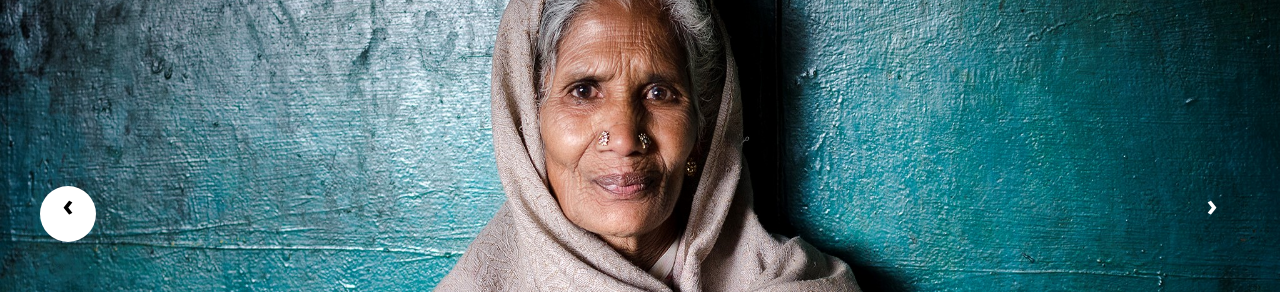
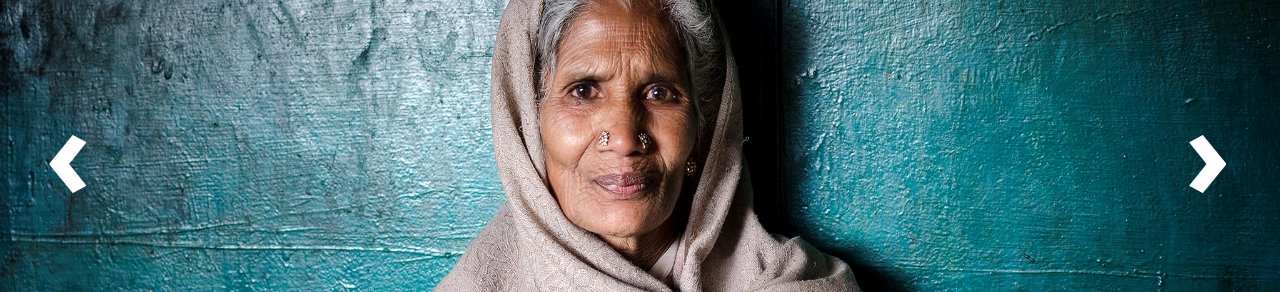
Before and after one commit to sahildkun/OLDAGEHOME, a React (Create React App) app: page / in a window 1280 px wide. Shown: the part 146-438 px from the top of the page. Built offline with nearby package versions, Linux system fonts and the light colour scheme.

Commit message:
indcators carousel updated

```diff
--- a/src/Carousel.js
+++ b/src/Carousel.js
@@ -18,22 +18,22 @@ function Carousel() {
             <div className="carousel-item absolute opacity-0" style={{height: '72vh'}}>
             <img src="image2.jpg" class="block w-full h-full" alt="..."/>
             </div>
-            <label htmlFor="carousel-3" className="prev control-1 w-14 h-14 ml-2 md:ml-10 absolute cursor-pointer hidden text-3xl font-bold text-black hover:text-white rounded-full bg-white hover:bg-blue-900 leading-tight text-center  inset-y-0 left-0 my-auto">‹</label>
-            <label htmlFor="carousel-2" className="next control-1 w-14 h-14 mr-2 md:mr-10 absolute cursor-pointer hidden text-3xl font-bold text-white hover:text-white rounded-full  hover:bg-blue-900 leading-tight text-center  inset-y-0 right-0 my-auto">›</label>
+            <label htmlFor="carousel-3" className="prev control-1 w-14 h-14 ml-2 md:ml-10 absolute cursor-pointer hidden text-9xl font-bold text-white hover:text-white rounded-full   leading-tight text-center  inset-y-0 left-0 my-36">‹</label>
+            <label htmlFor="carousel-2" className="next control-1 w-14 h-14 mr-2 md:mr-10 absolute cursor-pointer hidden text-9xl font-bold text-white hover:text-white rounded-full   leading-tight te9t-center  inset-y-0 right-0 my-36">›</label>
             {/*Slide 2*/}
             <input className="carousel-open" type="radio" id="carousel-2" name="carousel" aria-hidden="true" hidden />
             <div className="carousel-item absolute opacity-0" style={{height: '72vh'}}>
             <img src="image1.jpg" class="block w-full h-full" alt="..." />
             </div>
-            <label htmlFor="carousel-1" className="prev control-2 w-14 h-14 ml-2 md:ml-10 absolute cursor-pointer hidden text-3xl font-bold text-black hover:text-white rounded-full bg-white hover:bg-blue-900 leading-tight text-center z-10 inset-y-0 left-0 my-auto">‹</label>
-            <label htmlFor="carousel-3" className="next control-2 w-14 h-14 mr-2 md:mr-10 absolute cursor-pointer hidden text-3xl font-bold text-black hover:text-white rounded-full bg-white hover:bg-blue-900 leading-tight text-center z-10 inset-y-0 right-0 my-auto">›</label>
+            <label htmlFor="carousel-1" className="prev control-2 w-14 h-14 ml-2 md:ml-10 absolute cursor-pointer hidden text-9xl font-bold text-white hover:text-white rounded-full  leading-tight text-center z-10 inset-y-0 left-0 my-36">‹</label>
+            <label htmlFor="carousel-3" className="next control-2 w-14 h-14 mr-2 md:mr-10 absolute cursor-pointer hidden text-9xl font-bold text-white hover:text-white rounded-full  leading-tight text-center z-10 inset-y-0 right-0 my-36">›</label>
             {/*Slide 3*/}
             <input className="carousel-open" type="radio" id="carousel-3" name="carousel" aria-hidden="true" hidden />
             <div className="carousel-item absolute opacity-0" style={{height: '72vh'}}>
             <img src="image3.jpg" class="block w-full h-full" alt="..."/>
             </div>
-            <label htmlFor="carousel-2" className="prev control-3 w-14 h-14 ml-2 md:ml-10 absolute cursor-pointer hidden text-3xl font-bold text-black hover:text-white rounded-full bg-white hover:bg-blue-900 leading-tight text-center z-10 inset-y-0 left-0 my-auto">‹</label>
-            <label htmlFor="carousel-1" className="next control-3 w-14 h-14 mr-2 md:mr-10 absolute cursor-pointer hidden text-3xl font-bold text-black hover:text-white rounded-full bg-white hover:bg-blue-900 leading-tight text-center z-10 inset-y-0 right-0 my-auto">›</label>
+            <label htmlFor="carousel-2" className="prev control-3 w-14 h-14 ml-2 md:ml-10 absolute cursor-pointer hidden text-9xl font-bold text-white hover:text-white rounded-full  leading-tight text-center z-10 inset-y-0 left-0 my-36">‹</label>
+            <label htmlFor="carousel-1" className="next control-3 w-14 h-14 mr-2 md:mr-10 absolute cursor-pointer hidden text-9xl font-bold text-white hover:text-white rounded-full  leading-tight text-center z-10 inset-y-0 right-0 my-36">›</label>
             {/* Add additional indicators for each slide*/}
             <ol className="carousel-indicators">
               <li className="inline-block mr-3">
```
